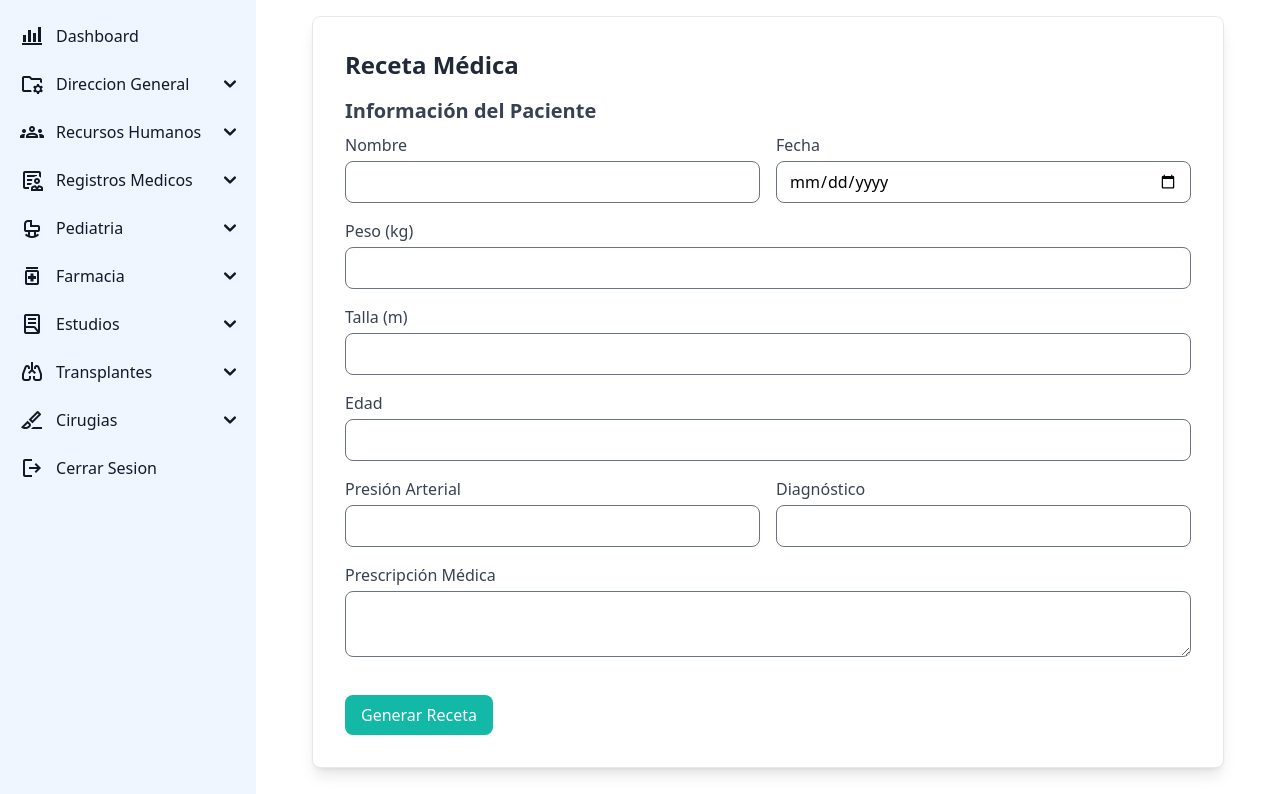
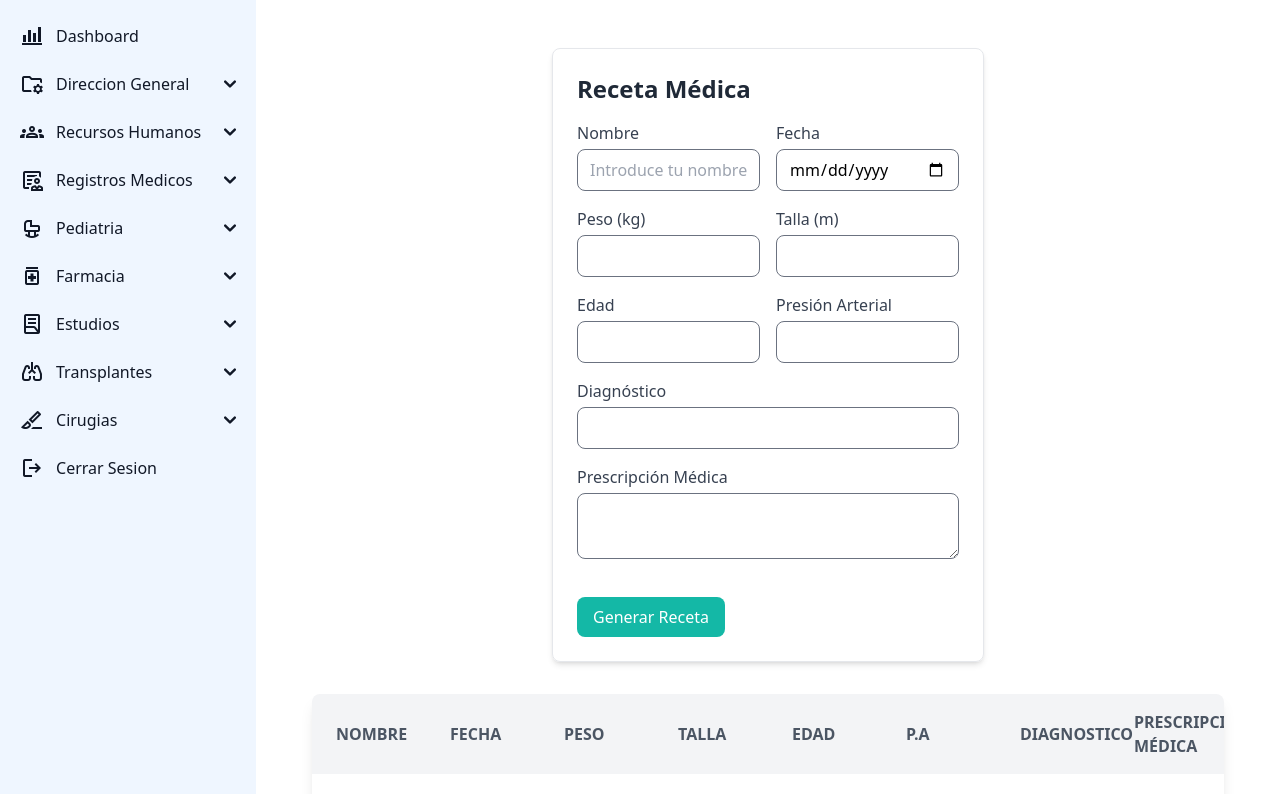
Before and after one commit to Arturo210716/hospital2.0, a Vue app in the folder Frontend/sistema-hospital/: page /receta in a window 1280 px wide. Shown: the top 794 px of the page. Built offline with nearby package versions, Linux system fonts and the light colour scheme.

Commit message:
Cambio de diseño en formulario de recetaMedica y  citasForm

```diff
--- a/Frontend/sistema-hospital/src/components/citasForm.vue
+++ b/Frontend/sistema-hospital/src/components/citasForm.vue
@@ -8,7 +8,7 @@
                     <div class="mb-6">
                         <div class="mt-4 py-2">
                             <div>
-                                <label for="id_busqueda" class="block text-gray-700 dark:text-white mb-1">Buscar ID</label>
+                                <label for="id_busqueda" class="block text-gray-700 dark:text-white mb-1">ID del Paciente</label>
                                 <input type="text" id="id_busqueda" class="w-full rounded-lg border py-2 px-3 dark:bg-gray-700 dark:text-white dark:border-none" placeholder="Introduce el ID a buscar" required>
                             </div>
                         </div>
--- a/Frontend/sistema-hospital/src/components/recetaMedicaForm.vue
+++ b/Frontend/sistema-hospital/src/components/recetaMedicaForm.vue
@@ -1,50 +1,51 @@
 <template>
-<div >
-    <div class="shadow-lg rounded-lg overflow-hidden mx-4 md:mx-10">
-        <div class="bg-white dark:bg-gray-800 p-8 rounded-lg shadow-md border dark:border-gray-700">
+    <div class="flex flex-col md:flex-row justify-center items-center">
+      <div class="w-max md:w-2/4 p-8">
+        <div class="border rounded-lg shadow-md p-6">
+          <form action="">
             <h1 class="text-2xl font-bold text-gray-800 dark:text-white mb-4">Receta Médica</h1>
 
             <!-- Información del Paciente -->
             <div class="mb-6">
-                <h2 class="text-xl font-semibold text-gray-700 dark:text-white mb-2">Información del Paciente</h2>
-                <div class="grid grid-cols-2 gap-4">
+              <div class="grid grid-cols-2 gap-4 mb-4">
                 <div>
                   <label for="nombre" class="block text-gray-700 dark:text-white mb-1">Nombre</label>
-                        <input type="text" id="nombre" class="w-full rounded-lg border py-2 px-3 dark:bg-gray-700 dark:text-white dark:border-none">
+                  <input type="text" id="nombre" class="w-full rounded-lg border py-2 px-3 dark:bg-gray-700 dark:text-white dark:border-none "placeholder="Introduce tu nombre" required>
                 </div>
                 <div>
                   <label for="fecha" class="block text-gray-700 dark:text-white mb-1">Fecha</label>
-                        <input type="date" id="fecha" class="w-full rounded-lg border py-2 px-3 dark:bg-gray-700 dark:text-white dark:border-none">
+                  <input type="date" id="fecha" class="w-full rounded-lg border py-2 px-3 dark:bg-gray-700 dark:text-white dark:border-none" required>
                 </div>
               </div>
 
-                <div class="mt-4">
+              <div class="grid grid-cols-2 gap-4 mb-4">
+                <div>
                   <label for="peso" class="block text-gray-700 dark:text-white mb-1">Peso (kg)</label>
-                    <input type="number" id="peso" class="w-full rounded-lg border py-2 px-3 dark:bg-gray-700 dark:text-white dark:border-none">
-                </div>
-
-                <div class="mt-4">
-                    <label for="talla" class="block text-gray-700 dark:text-white mb-1">Talla (m)</label>
-                    <input type="number" id="talla" class="w-full rounded-lg border py-2 px-3 dark:bg-gray-700 dark:text-white dark:border-none">
-                </div>
-
-                <div class="mt-4">
-                    <label for="edad" class="block text-gray-700 dark:text-white mb-1">Edad</label>
-                    <input type="number" id="edad" class="w-full rounded-lg border py-2 px-3 dark:bg-gray-700 dark:text-white dark:border-none">
-                </div>
-
-                <div class="grid grid-cols-2 gap-4 mt-4">
-                    <div>
-                        <label for="presion_arterial" class="block text-gray-700 dark:text-white mb-1">Presión Arterial</label>
-                        <input type="text" id="presion_arterial" class="w-full rounded-lg border py-2 px-3 dark:bg-gray-700 dark:text-white dark:border-none">
+                  <input type="number" id="peso" class="w-full rounded-lg border py-2 px-3 dark:bg-gray-700 dark:text-white dark:border-none" required>
                 </div>
                 <div>
-                        <label for="diagnostico" class="block text-gray-700 dark:text-white mb-1">Diagnóstico</label>
-                        <input type="text" id="diagnostico" class="w-full rounded-lg border py-2 px-3 dark:bg-gray-700 dark:text-white dark:border-none">
+                  <label for="talla" class="block text-gray-700 dark:text-white mb-1">Talla (m)</label>
+                  <input type="number" id="talla" class="w-full rounded-lg border py-2 px-3 dark:bg-gray-700 dark:text-white dark:border-none" required>
                 </div>
               </div>
 
-                <div class="mt-4">
+              <div class="grid grid-cols-2 gap-4 mb-4">
+                <div>
+                  <label for="edad" class="block text-gray-700 dark:text-white mb-1">Edad</label>
+                  <input type="number" id="edad" class="w-full rounded-lg border py-2 px-3 dark:bg-gray-700 dark:text-white dark:border-none" required>
+                </div>
+                <div>
+                  <label for="presion_arterial" class="block text-gray-700 dark:text-white mb-1">Presión Arterial</label>
+                  <input type="text" id="presion_arterial" class="w-full rounded-lg border py-2 px-3 dark:bg-gray-700 dark:text-white dark:border-none" required>
+                </div>
+              </div>
+
+              <div class="mb-4">
+                <label for="diagnostico" class="block text-gray-700 dark:text-white mb-1">Diagnóstico</label>
+                <input type="text" id="diagnostico" class="w-full rounded-lg border py-2 px-3 dark:bg-gray-700 dark:text-white dark:border-none" required>
+              </div>
+
+              <div class="mb-4">
                 <label for="prescripcion" class="block text-gray-700 dark:text-white mb-1">Prescripción Médica</label>
                 <textarea id="prescripcion" class="w-full rounded-lg border py-2 px-3 dark:bg-gray-700 dark:text-white dark:border-none"></textarea>
               </div>
@@ -53,10 +54,8 @@
             <div class="mt-8 flex justify-start">
               <button class="bg-teal-500 text-white px-4 py-2 rounded-lg hover:bg-teal-700 dark:bg-teal-600 dark:text-white dark:hover:bg-teal-900">Generar Receta</button>
             </div>
+          </form>
         </div>
       </div>
-    <br><br>
     </div>
-
-
   </template>
```
Lines whose indentation alone changed are shown as unchanged.
